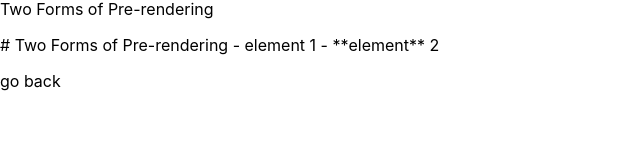
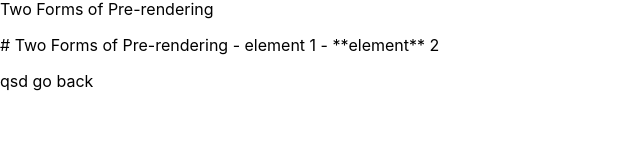
Before and after one commit to billalzernenou/blog-next, a Next.js app: page /posts/pre-rendering in a window 1280 px wide. Shown: the part 119-280 px from the top of the page, without its empty margins (0-640 px from the left). Built offline with nearby package versions, Linux system fonts and the light colour scheme.

Commit message:
add global css

```diff
--- a/package.json
+++ b/package.json
@@ -10,6 +10,7 @@
   "dependencies": {
     "next": "10.0.9",
     "react": "17.0.2",
-    "react-dom": "17.0.2"
+    "react-dom": "17.0.2",
+    "react-markdown": "^5.0.3"
   }
 }
--- a/pages/posts/[name].js
+++ b/pages/posts/[name].js
@@ -16,7 +16,8 @@ const Article = ({ article }) => {
       <h1>{article.title}</h1>
       <p>{article.date}</p>
       <p>{article.title}</p>
-      <p>{article.content}</p>
+      <p className="abc">{article.content}</p>
+      <a href="ksjdfh">qsd</a>
 
       <Link href="/"> go back</Link>
     </div>
```
Also changed, not shown: 1 other file (tests, documents, lock files or other folders).
